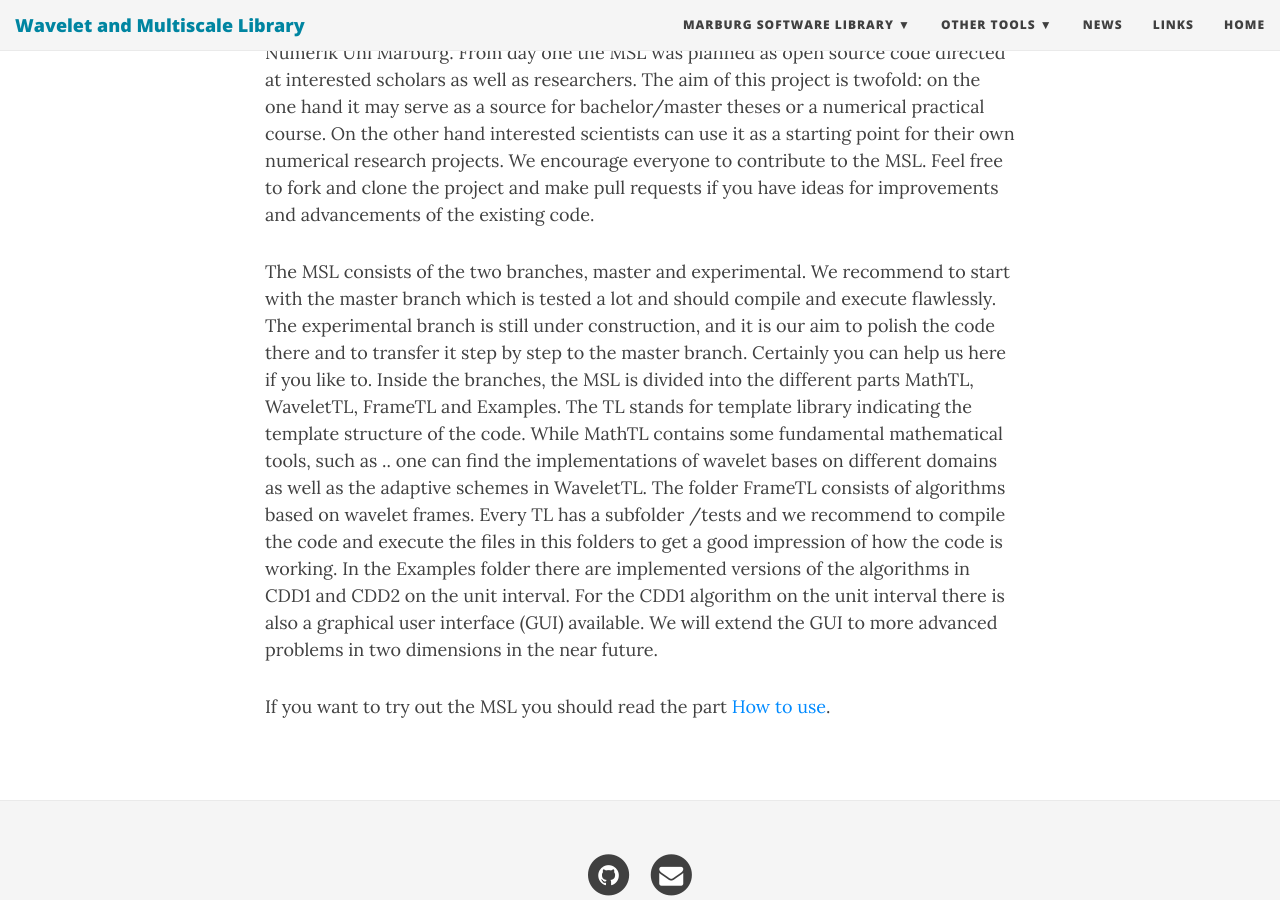
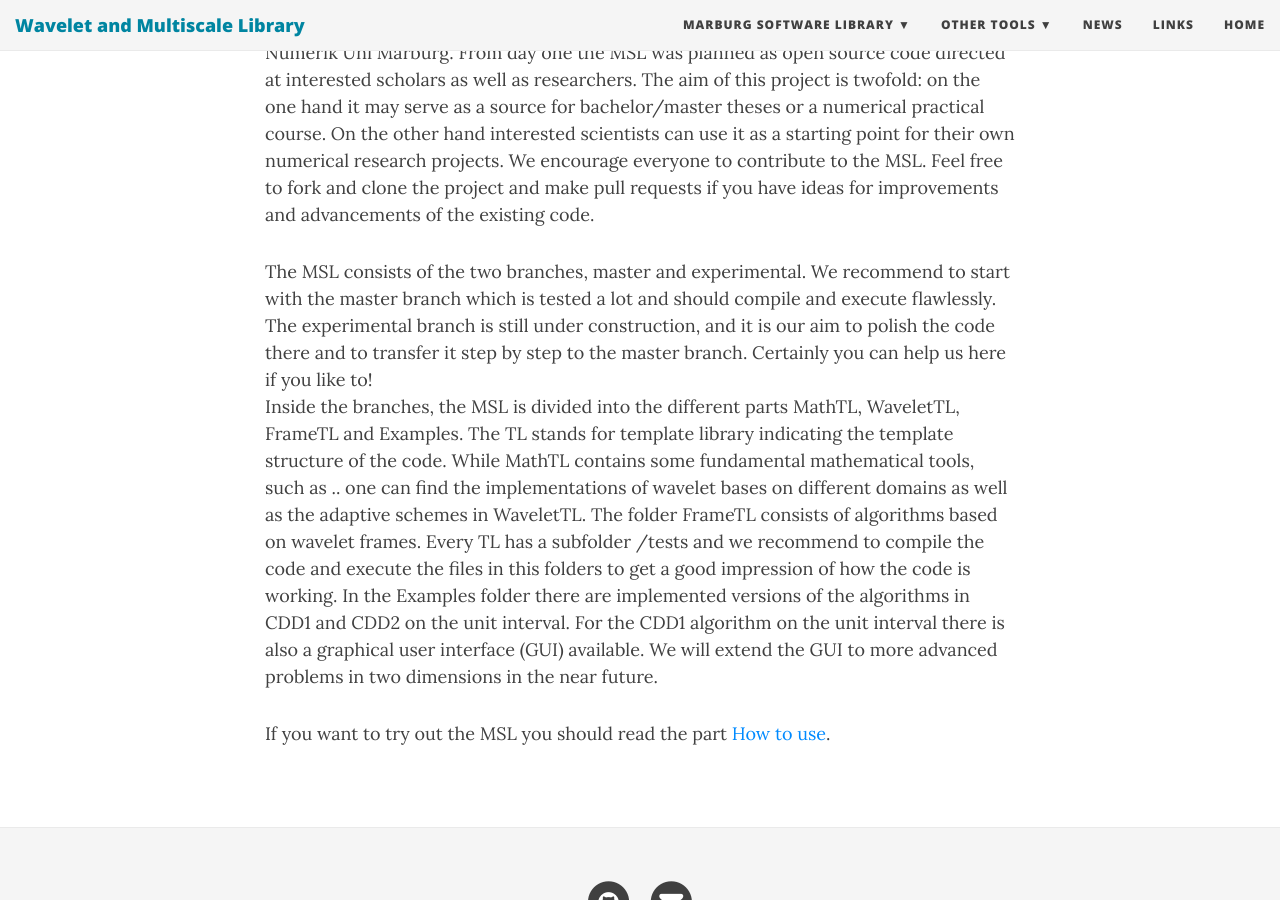
Before and after one commit to agnumerikunimarburg/agnumerikunimarburg.github.io, a Jekyll site: the page built from aboutmsl.md, in a window 1280 px wide and 900 px high, scrolled down 455 px. Built offline with Jekyll 4.4.1, drawn with Linux system fonts in a browser that asks for light colours; nearby versions of some CDN libraries.

```diff
--- a/aboutmsl.md
+++ b/aboutmsl.md
@@ -9,7 +9,7 @@ The Marburg Software Library (**MSL**) is a collection of wavelet based c++ algo
 The project was founded in 2002 by Thorsten Raasch and Manuel Werner. Since then it was further developed by a whole bunch of PhD students of the AG Numerik Uni Marburg. From day one the MSL was planned as open source code directed at interested scholars as well as researchers. The aim of this project is twofold: on the one hand it may serve as a source for bachelor/master theses or a numerical practical course. On the other hand interested scientists can use it as a starting point for their own numerical research projects.
 We encourage everyone to contribute to the MSL. Feel free to fork and clone the project and make pull requests if you have ideas for improvements and advancements of the existing code.
 
-The MSL consists of the two branches, master and experimental. We recommend to start with the master branch which is tested a lot and should compile and execute flawlessly. The experimental branch is still under construction, and it is our aim to polish the code there and to transfer it step by step to the master branch. Certainly you can help us here if you like to.
+The MSL consists of the two branches, master and experimental. We recommend to start with the master branch which is tested a lot and should compile and execute flawlessly. The experimental branch is still under construction, and it is our aim to polish the code there and to transfer it step by step to the master branch. Certainly you can help us here if you like to!
 Inside the branches, the MSL is divided into the different parts MathTL, WaveletTL, FrameTL and Examples. The TL stands for template library indicating the template structure of the code. While MathTL contains some fundamental mathematical tools, such as .. one can find the implementations of wavelet bases on different domains as well as the adaptive schemes in WaveletTL. The folder FrameTL consists of algorithms based on wavelet frames.
 Every TL has a subfolder /tests and we recommend to compile the code and execute the files in this folders to get a good impression of how the code is working. In the Examples folder there are implemented versions of the algorithms in CDD1 and CDD2 on the unit interval. For the CDD1 algorithm on the unit interval there is also a graphical user interface (GUI) available. We will extend the GUI to more advanced problems in two dimensions in the near future.
 
```
